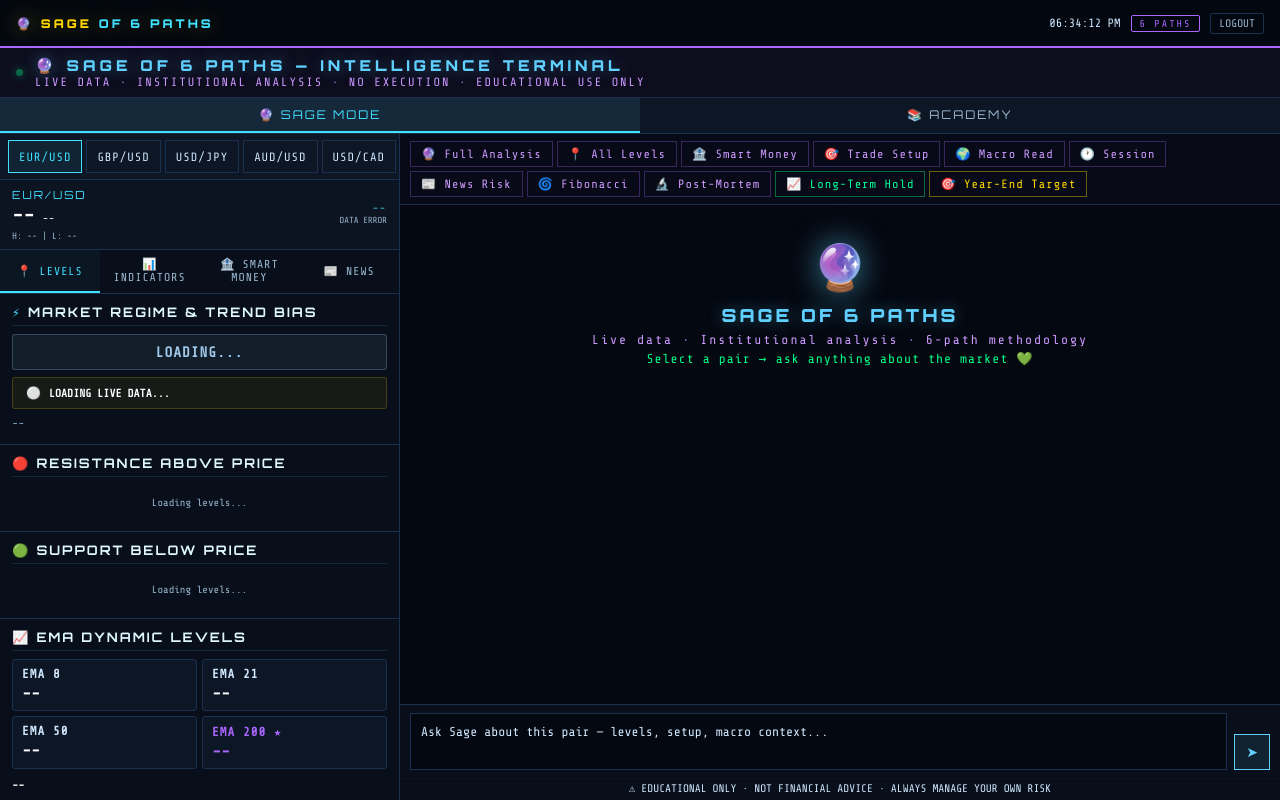
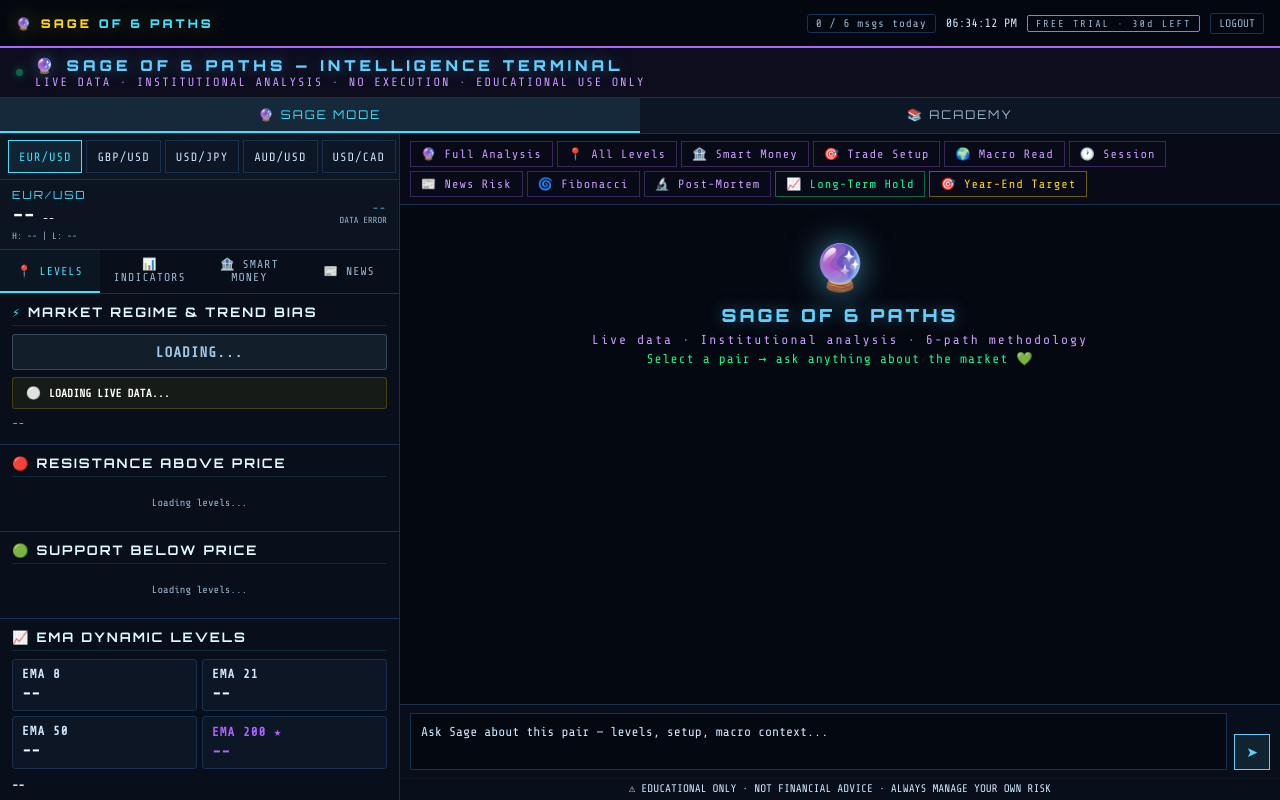
Before and after one commit to jonelmichelfx-bit/jaydawolfx-sage, a Flask app: page /sage-mode in a window 1280 px wide. Run offline with Flask 3, Linux system fonts and the light colour scheme; the visitor is signed in with stand-in values (Sample User, id 1).

Commit message:
Trial system: 6 msg/day limit, 10 lesson cap, upgrade modal lockout
Co-Authored-By: Claude Sonnet 4.6 <noreply@anthropic.com>

```diff
--- a/app.py
+++ b/app.py
@@ -29,6 +29,10 @@ PRICE_UNLEASHED  = 'price_1TCWuN2jJ40b0Vm8xTaRsm03'
 stripe.api_key = STRIPE_SK
 
 # ── User Model ─────────────────────────────────────────────
+TRIAL_MSG_LIMIT  = 6    # messages per day for free trial
+TRIAL_EDU_LIMIT  = 10   # lessons accessible for free trial
+TRIAL_DAYS       = 30   # trial length in days
+
 class User(UserMixin, db.Model):
     id                = db.Column(db.Integer, primary_key=True)
     username          = db.Column(db.String(80), unique=True, nullable=False)
@@ -38,12 +42,47 @@ class User(UserMixin, db.Model):
     stripe_customer_id= db.Column(db.String(100), nullable=True)
     stripe_sub_id     = db.Column(db.String(100), nullable=True)
     created_at        = db.Column(db.DateTime, default=datetime.utcnow)
+    daily_msg_count   = db.Column(db.Integer, default=0)
+    daily_msg_date    = db.Column(db.String(10), default='')   # 'YYYY-MM-DD'
 
     def set_password(self, pw):
         self.password_hash = generate_password_hash(pw)
 
     def check_password(self, pw):
         return check_password_hash(self.password_hash, pw)
+
+    def is_paid(self):
+        return self.plan in ('sage', 'unleashed')
+
+    def trial_active(self):
+        if self.is_paid():
+            return False
+        delta = (datetime.utcnow() - self.created_at).days
+        return delta < TRIAL_DAYS
+
+    def trial_days_left(self):
+        delta = (datetime.utcnow() - self.created_at).days
+        return max(0, TRIAL_DAYS - delta)
+
+    def msgs_used_today(self):
+        today = datetime.utcnow().strftime('%Y-%m-%d')
+        if self.daily_msg_date != today:
+            return 0
+        return self.daily_msg_count
+
+    def can_send_message(self):
+        if self.is_paid():
+            return True
+        return self.msgs_used_today() < TRIAL_MSG_LIMIT
+
+    def increment_msg(self):
+        today = datetime.utcnow().strftime('%Y-%m-%d')
+        if self.daily_msg_date != today:
+            self.daily_msg_date  = today
+            self.daily_msg_count = 1
+        else:
+            self.daily_msg_count += 1
+        db.session.commit()
 
 @login_manager.user_loader
 def load_user(user_id):
@@ -1204,6 +1243,19 @@ def api_sage_chat():
     if not messages:
         return jsonify({'error': 'messages required'}), 400
 
+    # ── TRIAL GATE ─────────────────────────────────────────────
+    if not current_user.is_paid():
+        if not current_user.can_send_message():
+            return jsonify({
+                'error': 'daily_limit_reached',
+                'msgs_used': current_user.msgs_used_today(),
+                'msgs_limit': TRIAL_MSG_LIMIT,
+                'plan': current_user.plan,
+                'trial_days_left': current_user.trial_days_left()
+            }), 429
+        current_user.increment_msg()
+    # ──────────────────────────────────────────────────────────
+
     system = d.get('system', '') or SAGE_SYSTEM
 
     # Sanitize messages — only keep plain text role/content dicts
@@ -1348,6 +1400,20 @@ def api_sage_chat():
 def health():
     return jsonify({'status':'ok','service':'sage-of-six-paths','time':datetime.utcnow().isoformat()})
 
+@app.route('/api/user-status', methods=['GET'])
+@login_required
+def api_user_status():
+    return jsonify({
+        'plan':           current_user.plan,
+        'is_paid':        current_user.is_paid(),
+        'trial_active':   current_user.trial_active(),
+        'trial_days_left':current_user.trial_days_left(),
+        'msgs_used_today':current_user.msgs_used_today(),
+        'msgs_limit':     TRIAL_MSG_LIMIT if not current_user.is_paid() else 9999,
+        'msgs_remaining': max(0, TRIAL_MSG_LIMIT - current_user.msgs_used_today()) if not current_user.is_paid() else 9999,
+        'edu_limit':      TRIAL_EDU_LIMIT if not current_user.is_paid() else 9999,
+    })
+
 @app.route('/setup-admin')
 def setup_admin():
     if request.args.get('key','') != 'sage6paths2024admin':
--- a/templates/sage_mode_fixed.html
+++ b/templates/sage_mode_fixed.html
@@ -268,12 +268,30 @@ html,body{height:100%;background:var(--bg);color:var(--text);font-family:var(--m
 </head>
 <body>
 
+<!-- UPGRADE MODAL -->
+<div id="sageUpgradeModal" style="display:none;position:fixed;inset:0;background:rgba(0,0,0,0.85);z-index:9999;display:none;align-items:center;justify-content:center">
+  <div style="background:var(--surface);border:1px solid var(--border);border-radius:8px;padding:40px;max-width:480px;width:90%;text-align:center">
+    <div style="font-size:48px;margin-bottom:16px">🔒</div>
+    <div id="sageModalTitle" style="font-family:var(--head);font-size:18px;letter-spacing:3px;color:var(--cyan);margin-bottom:12px">DAILY LIMIT REACHED</div>
+    <div id="sageModalBody" style="font-size:15px;color:var(--text);line-height:1.8;margin-bottom:24px">
+      You have used all 6 free messages today.<br>
+      Your limit resets at midnight UTC.<br><br>
+      Upgrade to Sage or Unleashed for unlimited access.
+    </div>
+    <div style="display:flex;flex-direction:column;gap:10px">
+      <a href="/pricing" style="display:block;padding:14px 24px;background:var(--cyan);color:#000;font-family:var(--head);font-size:12px;letter-spacing:2px;border-radius:4px;text-decoration:none;font-weight:700">UPGRADE NOW</a>
+      <button onclick="document.getElementById('sageUpgradeModal').style.display='none'" style="padding:10px;background:transparent;border:1px solid var(--border);color:var(--text-dim);font-size:12px;border-radius:4px;cursor:pointer">CLOSE</button>
+    </div>
+  </div>
+</div>
+
 <!-- NAV -->
 <nav class="nav">
   <div class="nav-logo">🔮 SAGE <span>OF 6 PATHS</span></div>
   <div class="nav-right">
+    <span id="sageMsgCounter" style="display:none;font-size:11px;color:var(--text-dim);letter-spacing:1px;padding:2px 8px;border:1px solid var(--border);border-radius:3px"></span>
     <span class="nav-clock" id="sageClock">--:-- ET</span>
-    <span class="nav-plan">6 PATHS</span>
+    <span id="sageNavPlan" class="nav-plan">6 PATHS</span>
     <a href="/auth/logout" class="nav-logout">LOGOUT</a>
   </div>
 </nav>
@@ -2068,6 +2086,16 @@ async function sageSend(){
   const inp = document.getElementById('sageInput');
   const text = inp.value.trim();
   if(!text) return;
+
+  // Trial message gate
+  if(!SAGE_USER.is_paid && SAGE_USER.msgs_remaining <= 0){
+    sageShowUpgradeModal('DAILY LIMIT REACHED',
+      `You have used all <strong>${SAGE_USER.msgs_limit}</strong> free messages today.<br>
+       Your limit resets at midnight UTC.<br><br>
+       Upgrade to <strong style="color:var(--cyan)">Sage</strong> or <strong style="color:var(--gold)">Unleashed</strong> for unlimited daily messages.`);
+    return;
+  }
+
   inp.value=''; sageAutoResize(inp);
   SAGE.loading=true;
   document.getElementById('sageSendBtn').disabled=true;
@@ -2159,6 +2187,18 @@ Asset being analyzed: ${sym}
           system: SAGE_SYSTEM_PROMPT
         })
       });
+      if(r.status === 429){
+        const err = await r.json().catch(()=>({}));
+        // Update local state so next send is blocked too
+        SAGE_USER.msgs_remaining = 0;
+        SAGE_USER.msgs_used_today = err.msgs_limit || SAGE_USER.msgs_limit;
+        sageApplyUserStatus();
+        sageShowUpgradeModal('DAILY LIMIT REACHED',
+          `You have used all <strong>${err.msgs_limit || SAGE_USER.msgs_limit}</strong> free messages today.<br>
+           Your limit resets at midnight UTC.<br><br>
+           Upgrade to <strong style="color:var(--cyan)">Sage</strong> or <strong style="color:var(--gold)">Unleashed</strong> for unlimited daily messages.`);
+        throw new Error('daily_limit_reached');
+      }
       if(!r.ok){
         const err = await r.json().catch(()=>({error:'Server error'}));
         throw new Error(err.error || 'Server error');
@@ -2194,6 +2234,13 @@ Asset being analyzed: ${sym}
     SAGE.history.push({role:'assistant', content:fullText});
     document.getElementById('sageThinking')?.remove();
 
+    // Update trial counter after successful response
+    if(!SAGE_USER.is_paid){
+      SAGE_USER.msgs_used_today = Math.min(SAGE_USER.msgs_used_today + 1, SAGE_USER.msgs_limit);
+      SAGE_USER.msgs_remaining  = Math.max(0, SAGE_USER.msgs_remaining - 1);
+      sageApplyUserStatus();
+    }
+
     const {clean, card} = sageParseCard(fullText);
     // Render 6-path verification board if present
     const verifyEl2 = sageRender6PathBoard(fullText);
@@ -2252,8 +2299,56 @@ function sageUpdateNewsFromResponse(text){
 
 
 /* ════════════════════════════════════════
+   USER STATUS + TRIAL GATE
+════════════════════════════════════════ */
+let SAGE_USER = { plan:'student', is_paid:false, msgs_used_today:0, msgs_limit:6, msgs_remaining:6, edu_limit:10, trial_days_left:30 };
+
+async function sageLoadUserStatus() {
+  try {
+    const r = await fetch('/api/user-status', { credentials:'include' });
+    if (!r.ok) return;
+    SAGE_USER = await r.json();
+    sageApplyUserStatus();
+  } catch(e) {}
+}
+
+function sageApplyUserStatus() {
+  const planEl    = document.getElementById('sageNavPlan');
+  const counterEl = document.getElementById('sageMsgCounter');
+
+  // Nav plan badge
+  if (planEl) {
+    if (SAGE_USER.plan === 'unleashed') { planEl.textContent = 'UNLEASHED'; planEl.style.color = 'var(--gold)'; }
+    else if (SAGE_USER.plan === 'sage') { planEl.textContent = 'SAGE'; planEl.style.color = 'var(--cyan)'; }
+    else {
+      planEl.textContent = 'FREE TRIAL · ' + SAGE_USER.trial_days_left + 'd LEFT';
+      planEl.style.color = 'var(--text-dim)';
+    }
+  }
+
+  // Message counter for trial users
+  if (!SAGE_USER.is_paid && counterEl) {
+    counterEl.style.display = 'inline-block';
+    const used = SAGE_USER.msgs_used_today;
+    const lim  = SAGE_USER.msgs_limit;
+    counterEl.textContent = used + ' / ' + lim + ' msgs today';
+    counterEl.style.color = used >= lim ? 'var(--red)' : used >= lim - 1 ? 'var(--gold)' : 'var(--text-dim)';
+  }
+}
+
+function sageShowUpgradeModal(title, body) {
+  const modal   = document.getElementById('sageUpgradeModal');
+  const titleEl = document.getElementById('sageModalTitle');
+  const bodyEl  = document.getElementById('sageModalBody');
+  if (titleEl) titleEl.textContent = title || 'UPGRADE REQUIRED';
+  if (bodyEl)  bodyEl.innerHTML    = body  || 'Upgrade to continue.';
+  if (modal)   modal.style.display = 'flex';
+}
+
+/* ════════════════════════════════════════
    BOOT
 ════════════════════════════════════════ */
+sageLoadUserStatus();
 sageRefreshIntel();
 if(_intelTimer) clearInterval(_intelTimer);
 _intelTimer = setInterval(sageRefreshIntel, 30000);
@@ -2671,12 +2766,15 @@ function sageInitEdu() {
     html += '<div style="padding:10px 12px;border-bottom:1px solid var(--border)">';
     html += '<div style="font-family:var(--head);font-size:11px;letter-spacing:2px;color:'+mColor+';margin-bottom:8px">'+mod+' ('+modDone+'/'+modLessons.length+')</div>';
     modLessons.forEach(function(l) {
-      const done = progress[l.id];
-      const bg = done ? 'rgba(64,224,255,0.05)' : 'transparent';
-      const bc = done ? mColor : 'var(--border)';
-      const tc = done ? mColor : 'var(--text-mid)';
-      html += '<div onclick="sageOpenLesson('+l.id+')" style="padding:6px 8px;margin-bottom:3px;cursor:pointer;border-radius:3px;border:1px solid '+bc+';background:'+bg+'">';
-      html += '<span style="font-size:13px">'+l.emoji+'</span> ';
+      const done    = progress[l.id];
+      const locked  = !SAGE_USER.is_paid && l.id > SAGE_USER.edu_limit;
+      const bg = done ? 'rgba(64,224,255,0.05)' : locked ? 'rgba(255,255,255,0.02)' : 'transparent';
+      const bc = done ? mColor : locked ? 'rgba(255,255,255,0.08)' : 'var(--border)';
+      const tc = done ? mColor : locked ? 'rgba(255,255,255,0.25)' : 'var(--text-mid)';
+      const click = locked ? 'sageOpenLesson('+l.id+')' : 'sageOpenLesson('+l.id+')';
+      html += '<div onclick="'+click+'" style="padding:6px 8px;margin-bottom:3px;cursor:pointer;border-radius:3px;border:1px solid '+bc+';background:'+bg+'">';
+      if (locked) html += '<span style="font-size:11px;color:rgba(255,255,255,0.2)">🔒</span> ';
+      else html += '<span style="font-size:13px">'+l.emoji+'</span> ';
       html += '<span style="font-size:12px;color:'+tc+'">'+l.title+'</span>';
       if (done) html += ' <span style="color:var(--green);font-size:11px">✓</span>';
       html += '</div>';
@@ -2689,6 +2787,17 @@ function sageInitEdu() {
 function sageOpenLesson(id) {
   const lesson = SAGE_LESSONS.find(function(l){return l.id===id;});
   if (!lesson) return;
+
+  // Block locked lessons for trial users
+  if(!SAGE_USER.is_paid && id > SAGE_USER.edu_limit){
+    sageShowUpgradeModal('LESSON LOCKED',
+      `This lesson is locked on the free trial.<br><br>
+       Free trial includes the first <strong>${SAGE_USER.edu_limit} lessons</strong> only.<br>
+       Upgrade to unlock all <strong>55 lessons</strong> across Forex, Stocks & Crypto.<br><br>
+       You have <strong style="color:var(--cyan)">${SAGE_USER.trial_days_left} days</strong> left on your trial.`);
+    return;
+  }
+
   const progress = sageGetProgress();
   const content = document.getElementById('sageEduContent');
   if (!content) return;
```
